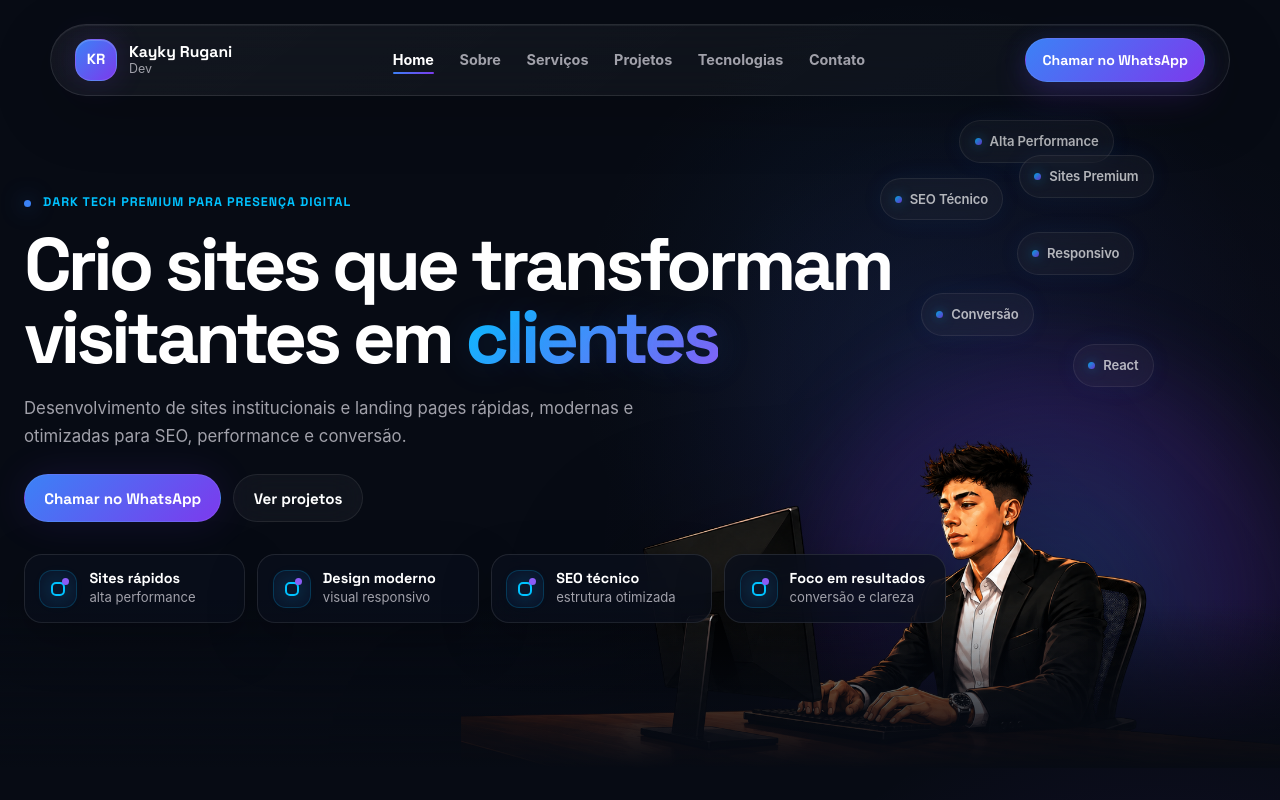
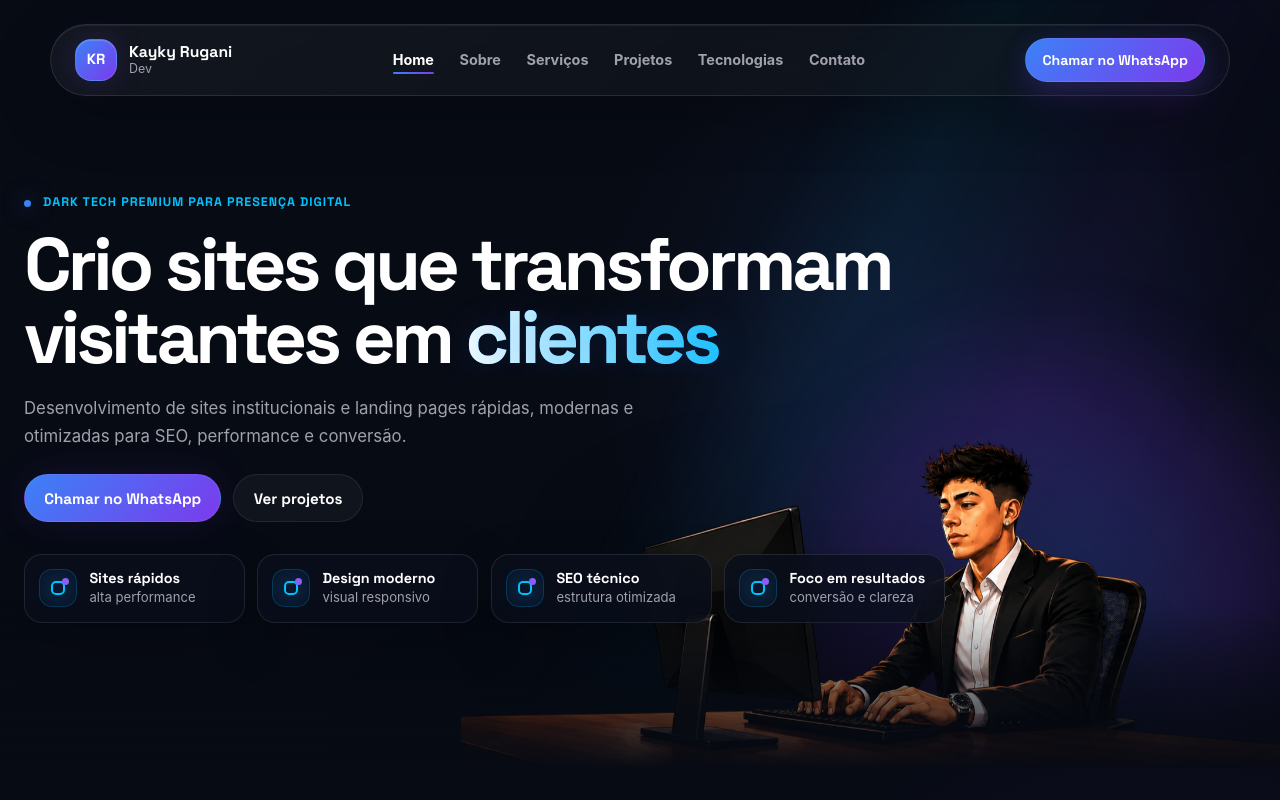
Before and after one commit to kaykyrugani/PotifolioKRD, a React (Vite) app: page / in a window 1280 px wide. Shown: the top 800 px of the page. Built offline with nearby package versions, Linux system fonts and the light colour scheme.

Commit message:
att hero home animation

```diff
--- a/src/components/sections/Hero.jsx
+++ b/src/components/sections/Hero.jsx
@@ -1,3 +1,4 @@
+import { useEffect, useRef, useState } from 'react';
 import { whatsappPath } from '../../utils/contact';
 import heroImage from '../../assets/images/ImgHero.png';
 import Button from '../ui/Button';
@@ -22,23 +23,57 @@ const quickBenefits = [
   },
 ];
 
-const floatingBadges = [
-  'Alta Performance',
-  'SEO Técnico',
-  'Responsivo',
-  'Conversão',
-  'React',
-  'Sites Premium',
+const clientWord = 'clientes';
+
+const clientWordScrambleFrames = [
+  'clx9t4es',
+  'cl13ntes',
+  'cxi8ntes',
+  'cli7nt5s',
+  'clx9t4es',
 ];
 
 export default function Hero() {
+  const [highlightWord, setHighlightWord] = useState(clientWord);
+  const scrambleTimers = useRef([]);
+
+  useEffect(() => () => {
+    scrambleTimers.current.forEach((timer) => clearTimeout(timer));
+  }, []);
+
+  const handleHighlightMouseEnter = () => {
+    scrambleTimers.current.forEach((timer) => clearTimeout(timer));
+    scrambleTimers.current = [];
+
+    clientWordScrambleFrames.forEach((frame, index) => {
+      scrambleTimers.current.push(
+        setTimeout(() => {
+          setHighlightWord(frame);
+        }, index * 70),
+      );
+    });
+
+    scrambleTimers.current.push(
+      setTimeout(() => {
+        setHighlightWord(clientWord);
+      }, 470),
+    );
+  };
+
   return (
     <section id="home" className={styles.hero}>
       <div className={styles.inner}>
         <div className={styles.heroContent}>
           <p className={styles.eyebrow}>DARK TECH PREMIUM PARA PRESENÇA DIGITAL</p>
           <h1 className={styles.heroTitle}>
-            Crio sites que transformam visitantes em <span>clientes</span>
+            Crio sites que transformam visitantes em{' '}
+            <span
+              className={styles.heroTitleHighlight}
+              data-text={highlightWord}
+              onMouseEnter={handleHighlightMouseEnter}
+            >
+              {highlightWord}
+            </span>
           </h1>
         </div>
 
@@ -53,15 +88,36 @@ export default function Hero() {
         </div>
 
         <div className={styles.heroImageArea} aria-hidden="true">
+          <div className={styles.monitorFragments}>
+            <div className={`${styles.monitorFragment} ${styles.codeFragment}`}>
+              <span className={styles.fragmentTopbar}>
+                <i />
+                <i />
+                <i />
+              </span>
+              <code>
+                <span>&lt;section&gt;</span>
+                <span>interface.launch()</span>
+                <span>return result</span>
+              </code>
+            </div>
+
+            <div className={`${styles.monitorFragment} ${styles.layoutFragment}`}>
+              <span />
+              <strong />
+              <i />
+              <i />
+            </div>
+
+            <div className={`${styles.monitorFragment} ${styles.cursorFragment}`} />
+
+            <div className={`${styles.monitorFragment} ${styles.nodesFragment}`}>
+              <span />
+              <span />
+              <span />
+            </div>
+          </div>
           <img src={heroImage} alt="" loading="eager" />
-        </div>
-
-        <div className={styles.floatingBadges} aria-hidden="true">
-          {floatingBadges.map((badge) => (
-            <span key={badge} className={styles.floatingBadge}>
-              {badge}
-            </span>
-          ))}
         </div>
 
         <ul className={styles.quickBenefits} aria-label="Benefícios rápidos">
--- a/src/components/sections/Hero.module.css
+++ b/src/components/sections/Hero.module.css
@@ -1,5 +1,6 @@
 .hero {
   position: relative;
+  isolation: isolate;
   min-height: calc(100svh - 80px);
   padding: clamp(4.75rem, 8vh, 5.75rem) var(--space-4) clamp(2rem, 5vh, 3.5rem);
   overflow: hidden;
@@ -8,6 +9,21 @@
     radial-gradient(circle at 72% 45%, rgba(59, 130, 246, 0.16), transparent 34%),
     radial-gradient(circle at 82% 72%, rgba(124, 58, 237, 0.16), transparent 38%),
     #070b14;
+}
+
+.hero::before {
+  position: absolute;
+  inset: 0;
+  z-index: 0;
+  content: "";
+  pointer-events: none;
+  background:
+    linear-gradient(116deg, transparent 52%, rgba(0, 194, 255, 0.055) 61%, transparent 72%),
+    linear-gradient(116deg, transparent 64%, rgba(124, 58, 237, 0.045) 74%, transparent 86%);
+  opacity: 0;
+  filter: blur(1px);
+  transform: translateX(-18px);
+  animation: heroBackgroundWake 1.25s 80ms ease-out both;
 }
 
 .hero::after {
@@ -50,6 +66,10 @@
   font-weight: 800;
   letter-spacing: 0.08em;
   text-transform: uppercase;
+  opacity: 0;
+  filter: blur(10px);
+  transform: translate3d(0, 28px, 0);
+  animation: heroTextFadeUp 700ms 150ms ease-out both;
 }
 
 .eyebrow::before {
@@ -71,13 +91,34 @@
   font-weight: 800;
   line-height: 0.98;
   letter-spacing: -0.055em;
+  opacity: 0;
+  filter: blur(10px);
+  clip-path: inset(0 100% 0 0);
+  transform: translate3d(0, 32px, 0);
+  animation: heroTitleIn 900ms 300ms ease-out both;
 }
 
-.heroTitle span {
+.heroTitleHighlight {
+  position: relative;
+  display: inline-block;
+  width: 8ch;
+  min-width: 8ch;
   color: transparent;
-  background: var(--gradient-text);
+  background:
+    linear-gradient(90deg, rgba(255, 255, 255, 0.96), rgba(0, 194, 255, 0.96), rgba(139, 92, 246, 0.94), rgba(255, 255, 255, 0.92)),
+    var(--gradient-text);
+  background-position: 0 50%;
+  background-size: 220% 100%, 100% 100%;
   background-clip: text;
+  font: inherit;
+  letter-spacing: inherit;
+  line-height: inherit;
   text-shadow: 0 0 36px rgba(59, 130, 246, 0.18);
+  vertical-align: baseline;
+  white-space: nowrap;
+  isolation: isolate;
+  animation: heroTitleHighlightIn 1250ms 620ms ease-out both;
+  cursor: default;
 }
 
 .heroTextBlock {
@@ -91,6 +132,10 @@
   color: var(--color-text-muted);
   font-size: 1.05rem;
   line-height: 1.65;
+  opacity: 0;
+  filter: blur(10px);
+  transform: translate3d(0, 28px, 0);
+  animation: heroTextFadeUp 800ms 860ms ease-out both;
 }
 
 .actions {
@@ -98,6 +143,10 @@
   flex-wrap: wrap;
   gap: var(--space-3);
   margin-top: var(--space-6);
+  opacity: 0;
+  filter: blur(10px);
+  transform: translate3d(0, 28px, 0);
+  animation: heroTextFadeUp 800ms 1020ms ease-out both;
 }
 
 .quickBenefits {
@@ -122,6 +171,22 @@
   background: rgba(10, 15, 28, 0.78);
   box-shadow: 0 18px 50px rgba(0, 0, 0, 0.26);
   backdrop-filter: blur(16px);
+  opacity: 0;
+  filter: blur(10px);
+  transform: translate3d(0, 22px, 0) scale(0.98);
+  animation: quickBenefitIn 680ms 2020ms cubic-bezier(0.16, 1, 0.3, 1) both;
+}
+
+.quickBenefits li:nth-child(2) {
+  animation-delay: 2120ms;
+}
+
+.quickBenefits li:nth-child(3) {
+  animation-delay: 2220ms;
+}
+
+.quickBenefits li:nth-child(4) {
+  animation-delay: 2320ms;
 }
 
 .benefitIcon {
@@ -205,76 +270,264 @@
 }
 
 .heroImageArea img {
+  position: relative;
+  z-index: 2;
   width: min(112vw, 720px);
   max-width: none;
   margin-left: auto;
   object-fit: contain;
   object-position: right bottom;
-  filter: drop-shadow(0 36px 70px rgba(0, 0, 0, 0.46));
+  opacity: 0;
+  filter: drop-shadow(0 36px 70px rgba(0, 0, 0, 0.46)) blur(12px);
+  transform: translate3d(34px, 20px, 0) scale(0.98);
+  animation: heroImageIn 960ms 1160ms cubic-bezier(0.16, 1, 0.3, 1) both;
 }
 
-.floatingBadges {
+.monitorFragments {
   display: none;
 }
 
-.floatingBadge {
+.monitorFragments::before,
+.monitorFragments::after {
   position: absolute;
-  display: inline-flex;
-  align-items: center;
-  gap: var(--space-2);
-  padding: 0.62rem 0.88rem;
-  border: 1px solid rgba(255, 255, 255, 0.09);
-  border-radius: var(--radius-full);
-  background: rgba(255, 255, 255, 0.045);
-  color: rgba(255, 255, 255, 0.82);
-  box-shadow: 0 0 30px rgba(59, 130, 246, 0.08);
-  font-size: 0.82rem;
-  font-weight: 600;
-  letter-spacing: -0.01em;
-  white-space: nowrap;
-  opacity: 0.84;
-  backdrop-filter: blur(12px);
-  animation: floatBadge 6s ease-in-out infinite;
+  z-index: 2;
+  height: 1px;
+  content: "";
+  pointer-events: none;
+  background: linear-gradient(90deg, rgba(0, 194, 255, 0), rgba(0, 194, 255, 0.32), rgba(139, 92, 246, 0.16));
+  opacity: 0;
+  filter: blur(0.2px);
+  transform-origin: left center;
+  animation: monitorConnectionIn 680ms 1500ms ease-out both;
 }
 
-.floatingBadge::before {
-  width: 7px;
-  height: 7px;
-  border-radius: 999px;
-  content: "";
-  background: linear-gradient(135deg, #00c2ff, #7c3aed);
-  box-shadow: 0 0 12px rgba(0, 194, 255, 0.5);
+.monitorFragments::before {
+  --connection-rotate: -10deg;
+  top: 36%;
+  left: 43%;
+  width: 190px;
+  transform: rotate(var(--connection-rotate)) scaleX(0);
 }
 
-.floatingBadge:nth-child(2) {
-  animation-delay: 0.8s;
+.monitorFragments::after {
+  --connection-rotate: 16deg;
+  top: 43%;
+  left: 45%;
+  width: 156px;
+  transform: rotate(var(--connection-rotate)) scaleX(0);
+  animation-delay: 1600ms;
 }
 
-.floatingBadge:nth-child(3) {
-  animation-delay: 1.4s;
+.monitorFragment {
+  --fragment-delay: 1600ms;
+  --fragment-from-x: -34px;
+  --fragment-from-y: 20px;
+  position: absolute;
+  z-index: 3;
+  border: 1px solid rgba(255, 255, 255, 0.1);
+  background:
+    linear-gradient(145deg, rgba(255, 255, 255, 0.075), rgba(255, 255, 255, 0.024)),
+    rgba(5, 10, 20, 0.62);
+  box-shadow:
+    0 18px 54px rgba(0, 0, 0, 0.3),
+    0 0 28px rgba(0, 194, 255, 0.08),
+    inset 0 1px 0 rgba(255, 255, 255, 0.08);
+  backdrop-filter: blur(14px);
+  opacity: 0;
+  filter: blur(10px);
+  transform: translate3d(var(--fragment-from-x), var(--fragment-from-y), 0) scale(0.9);
+  animation:
+    monitorFragmentIn 720ms var(--fragment-delay) cubic-bezier(0.16, 1, 0.3, 1) both,
+    monitorFragmentFloat 6.8s calc(var(--fragment-delay) + 850ms) ease-in-out infinite;
 }
 
-.floatingBadge:nth-child(4) {
-  animation-delay: 2s;
+.codeFragment {
+  top: 29%;
+  left: 58%;
+  width: 186px;
+  padding: 0.75rem;
+  border-radius: 17px;
 }
 
-.floatingBadge:nth-child(5) {
-  animation-delay: 2.6s;
+.fragmentTopbar {
+  display: flex;
+  gap: 0.32rem;
+  margin-bottom: 0.65rem;
 }
 
-.floatingBadge:nth-child(6) {
-  animation-delay: 3.2s;
+.fragmentTopbar i {
+  width: 6px;
+  height: 6px;
+  border-radius: var(--radius-full);
+  background: rgba(255, 255, 255, 0.24);
 }
 
-@keyframes floatBadge {
-  0%,
-  100% {
-    transform: translateY(0);
-  }
+.fragmentTopbar i:first-child {
+  background: rgba(0, 194, 255, 0.7);
+  box-shadow: 0 0 14px rgba(0, 194, 255, 0.34);
+}
 
-  50% {
-    transform: translateY(-8px);
-  }
+.codeFragment code {
+  display: grid;
+  gap: 0.35rem;
+  color: rgba(255, 255, 255, 0.72);
+  font-family: var(--font-heading);
+  font-size: 0.68rem;
+  line-height: 1.2;
+}
+
+.codeFragment code span {
+  display: block;
+  overflow: hidden;
+  white-space: nowrap;
+}
+
+.codeFragment code span:nth-child(1) {
+  width: 72%;
+  color: rgba(0, 194, 255, 0.82);
+}
+
+.codeFragment code span:nth-child(2) {
+  width: 100%;
+}
+
+.codeFragment code span:nth-child(3) {
+  width: 66%;
+  color: rgba(139, 92, 246, 0.8);
+}
+
+.layoutFragment {
+  --fragment-delay: 1700ms;
+  --fragment-from-x: -28px;
+  --fragment-from-y: 36px;
+  top: 18%;
+  left: 70%;
+  display: grid;
+  width: 128px;
+  gap: 0.45rem;
+  padding: 0.68rem;
+  border-radius: 16px;
+}
+
+.layoutFragment span,
+.layoutFragment strong,
+.layoutFragment i {
+  display: block;
+  border-radius: var(--radius-full);
+}
+
+.layoutFragment span {
+  width: 38%;
+  height: 6px;
+  background: rgba(0, 194, 255, 0.5);
+}
+
+.layoutFragment strong {
+  width: 86%;
+  height: 10px;
+  background: rgba(255, 255, 255, 0.18);
+}
+
+.layoutFragment i {
+  width: 100%;
+  height: 5px;
+  background: rgba(255, 255, 255, 0.12);
+}
+
+.layoutFragment i:last-child {
+  width: 58%;
+}
+
+.cursorFragment {
+  --fragment-delay: 1800ms;
+  --fragment-from-x: -42px;
+  --fragment-from-y: 16px;
+  top: 42%;
+  left: 68%;
+  width: 32px;
+  height: 32px;
+  border: 0;
+  background: none;
+  box-shadow: none;
+  backdrop-filter: none;
+}
+
+.cursorFragment::before {
+  position: absolute;
+  inset: 4px auto auto 5px;
+  width: 0;
+  height: 0;
+  content: "";
+  border-top: 22px solid rgba(255, 255, 255, 0.88);
+  border-right: 12px solid transparent;
+  filter:
+    drop-shadow(0 0 12px rgba(0, 194, 255, 0.36))
+    drop-shadow(5px 8px 0 rgba(0, 0, 0, 0.22));
+  transform: rotate(-12deg);
+}
+
+.nodesFragment {
+  --fragment-delay: 1900ms;
+  --fragment-from-x: -22px;
+  --fragment-from-y: 44px;
+  top: 18%;
+  left: 53%;
+  width: 118px;
+  height: 76px;
+  border: 0;
+  background: none;
+  box-shadow: none;
+  backdrop-filter: none;
+}
+
+.nodesFragment::before,
+.nodesFragment::after {
+  position: absolute;
+  height: 1px;
+  content: "";
+  background: linear-gradient(90deg, rgba(0, 194, 255, 0.1), rgba(0, 194, 255, 0.48), rgba(139, 92, 246, 0.22));
+  transform-origin: left center;
+}
+
+.nodesFragment::before {
+  top: 19px;
+  left: 22px;
+  width: 74px;
+  transform: rotate(14deg);
+}
+
+.nodesFragment::after {
+  top: 51px;
+  left: 18px;
+  width: 82px;
+  transform: rotate(-20deg);
+}
+
+.nodesFragment span {
+  position: absolute;
+  width: 10px;
+  height: 10px;
+  border: 1px solid rgba(0, 194, 255, 0.36);
+  border-radius: var(--radius-full);
+  background: rgba(0, 194, 255, 0.42);
+  box-shadow: 0 0 18px rgba(0, 194, 255, 0.34);
+}
+
+.nodesFragment span:nth-child(1) {
+  top: 12px;
+  left: 12px;
+}
+
+.nodesFragment span:nth-child(2) {
+  top: 30px;
+  right: 16px;
+  background: rgba(139, 92, 246, 0.5);
+  box-shadow: 0 0 18px rgba(139, 92, 246, 0.34);
+}
+
+.nodesFragment span:nth-child(3) {
+  bottom: 10px;
+  left: 34px;
 }
 
 @media (min-width: 720px) {
@@ -310,47 +563,6 @@
   .heroImageArea img {
     width: 100%;
   }
-
-  .floatingBadges {
-    position: absolute;
-    top: clamp(1.6rem, 5vh, 3.5rem);
-    right: clamp(1.25rem, 5vw, 4rem);
-    z-index: 2;
-    display: block;
-    width: min(420px, 32vw);
-    height: 250px;
-    pointer-events: none;
-  }
-
-  .floatingBadge:nth-child(1) {
-    top: 0;
-    right: 2.5rem;
-  }
-
-  .floatingBadge:nth-child(2) {
-    top: 3.6rem;
-    right: 9.4rem;
-  }
-
-  .floatingBadge:nth-child(3) {
-    top: 7rem;
-    right: 1.2rem;
-  }
-
-  .floatingBadge:nth-child(4) {
-    top: 10.8rem;
-    right: 7.5rem;
-  }
-
-  .floatingBadge:nth-child(5) {
-    top: 14rem;
-    right: 0;
-  }
-
-  .floatingBadge:nth-child(6) {
-    top: 2.2rem;
-    right: 0;
-  }
 }
 
 @media (min-width: 1180px) {
@@ -369,9 +581,17 @@
     width: clamp(980px, 66vw, 1280px);
   }
 
-  .floatingBadges {
-    top: clamp(2rem, 6vh, 4.6rem);
-    right: clamp(2.5rem, 8vw, 7.5rem);
+  .monitorFragments {
+    position: absolute;
+    inset: 0;
+    z-index: 4;
+    display: block;
+    pointer-events: none;
+  }
+
+  .nodesFragment,
+  .cursorFragment {
+    display: block;
   }
 }
 
@@ -415,8 +635,172 @@
   }
 }
 
+@keyframes heroBackgroundWake {
+  from {
+    opacity: 0;
+    transform: translateX(-18px);
+  }
+
+  to {
+    opacity: 1;
+    transform: translateX(0);
+  }
+}
+
+@keyframes heroTextFadeUp {
+  from {
+    opacity: 0;
+    filter: blur(10px);
+    transform: translate3d(0, 28px, 0);
+  }
+
+  to {
+    opacity: 1;
+    filter: blur(0);
+    transform: translate3d(0, 0, 0);
+  }
+}
+
+@keyframes heroTitleIn {
+  from {
+    opacity: 0;
+    filter: blur(10px);
+    clip-path: inset(0 100% 0 0);
+    transform: translate3d(0, 32px, 0);
+  }
+
+  to {
+    opacity: 1;
+    filter: blur(0);
+    clip-path: inset(0 0 0 0);
+    transform: translate3d(0, 0, 0);
+  }
+}
+
+@keyframes heroTitleHighlightIn {
+  0% {
+    opacity: 0.78;
+    filter: blur(5px);
+    background-position: 100% 50%, 0 0;
+    text-shadow: 0 0 10px rgba(0, 194, 255, 0.08);
+  }
+
+  45% {
+    opacity: 1;
+    filter: blur(0);
+    background-position: 32% 50%, 0 0;
+    text-shadow:
+      0 0 34px rgba(0, 194, 255, 0.24),
+      0 0 18px rgba(139, 92, 246, 0.16);
+  }
+
+  100% {
+    opacity: 1;
+    filter: blur(0);
+    background-position: 0 50%, 0 0;
+    text-shadow: 0 0 36px rgba(59, 130, 246, 0.18);
+  }
+}
+
+@keyframes heroImageIn {
+  from {
+    opacity: 0;
+    filter: drop-shadow(0 36px 70px rgba(0, 0, 0, 0.46)) blur(12px);
+    transform: translate3d(34px, 20px, 0) scale(0.98);
+  }
+
+  to {
+    opacity: 1;
+    filter: drop-shadow(0 36px 70px rgba(0, 0, 0, 0.46)) blur(0);
+    transform: translate3d(0, 0, 0) scale(1);
+  }
+}
+
+@keyframes monitorConnectionIn {
+  from {
+    opacity: 0;
+    transform: rotate(var(--connection-rotate, 0deg)) scaleX(0);
+  }
+
+  to {
+    opacity: 0.72;
+    transform: rotate(var(--connection-rotate, 0deg)) scaleX(1);
+  }
+}
+
+@keyframes monitorFragmentIn {
+  from {
+    opacity: 0;
+    filter: blur(10px);
+    transform: translate3d(var(--fragment-from-x), var(--fragment-from-y), 0) scale(0.9);
+  }
+
+  to {
+    opacity: 1;
+    filter: blur(0);
+    transform: translate3d(0, 0, 0) scale(1);
+  }
+}
+
+@keyframes monitorFragmentFloat {
+  0%,
+  100% {
+    transform: translate3d(0, 0, 0);
+  }
+
+  50% {
+    transform: translate3d(0, -6px, 0);
+  }
+}
+
+@keyframes quickBenefitIn {
+  from {
+    opacity: 0;
+    filter: blur(10px);
+    transform: translate3d(0, 22px, 0) scale(0.98);
+  }
+
+  to {
+    opacity: 1;
+    filter: blur(0);
+    transform: translate3d(0, 0, 0) scale(1);
+  }
+}
+
 @media (prefers-reduced-motion: reduce) {
-  .floatingBadge {
+  .hero::before,
+  .eyebrow,
+  .heroTitle,
+  .subtitle,
+  .actions,
+  .heroTitleHighlight,
+  .heroImageArea img,
+  .monitorFragments::before,
+  .monitorFragments::after,
+  .monitorFragment,
+  .quickBenefits li {
     animation: none;
   }
+
+  .hero::before,
+  .eyebrow,
+  .heroTitle,
+  .subtitle,
+  .actions,
+  .heroTitleHighlight,
+  .heroImageArea img,
+  .monitorFragments::before,
+  .monitorFragments::after,
+  .monitorFragment,
+  .quickBenefits li {
+    opacity: 1;
+    filter: none;
+    transform: none;
+    clip-path: none;
+  }
+
+  .monitorFragments::before,
+  .monitorFragments::after {
+    transform: rotate(var(--connection-rotate, 0deg)) scaleX(1);
+  }
 }
```
